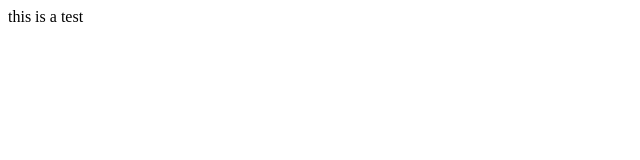
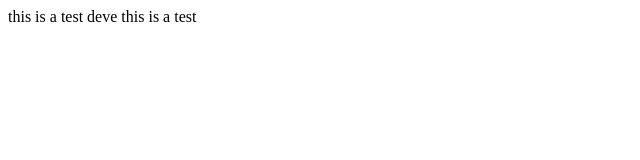
Before and after one commit to Libai1990/Libai1990.github.io, a plain HTML site: page index.html in a window 1280 px wide. Shown: the whole page, without its empty margins (0-640 px from the left). Drawn offline with Linux system fonts and the light colour scheme.

Commit message:
deve frist

```diff
--- a/index.html
+++ b/index.html
@@ -1,3 +1,4 @@
 <html>
 this is  a test
+deve this is a test
 </html>
```
